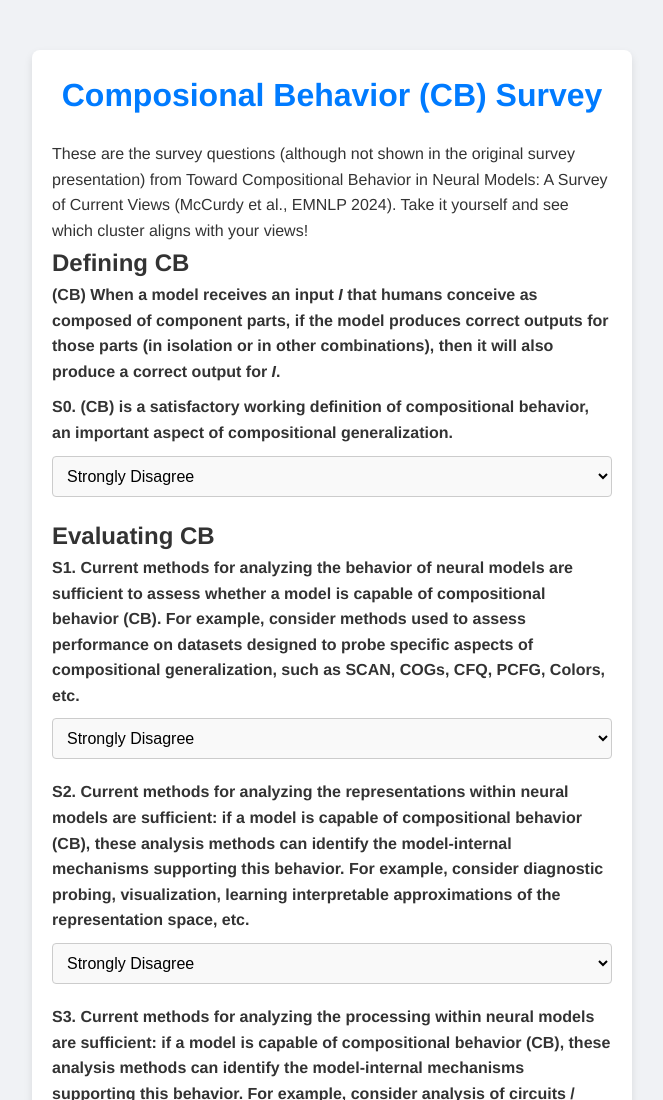
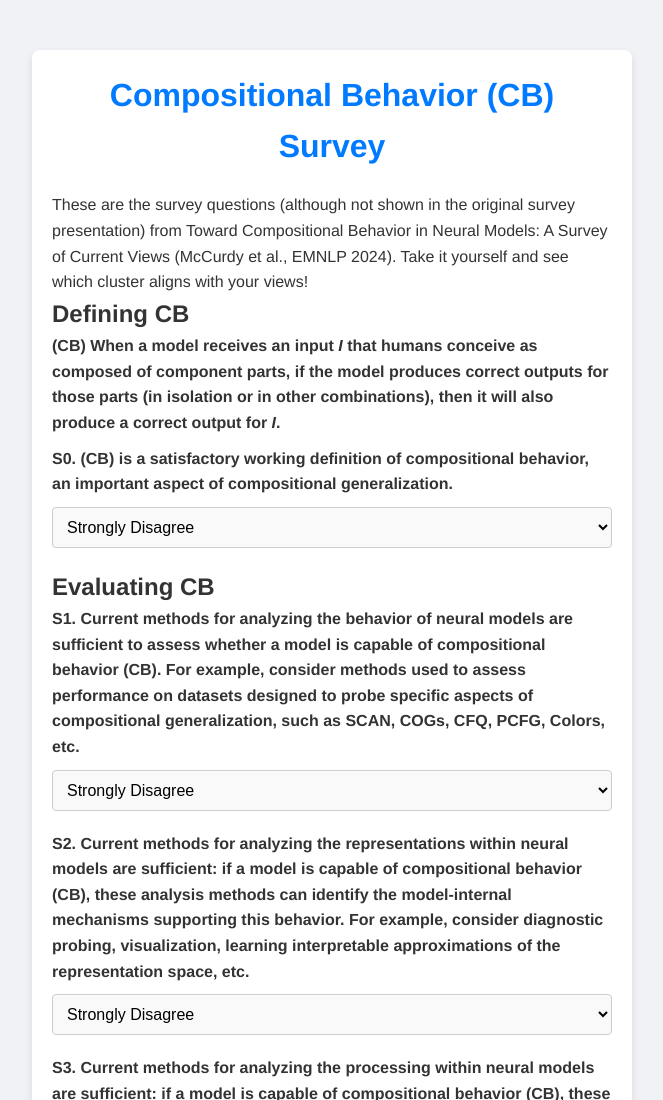
Before and after one commit to kmccurdy/CBsurvey, a plain HTML site: page index.html in a window 1280 px wide. Shown: the top 1100 px of the page, without its empty margins (308-971 px from the left). Drawn offline with Linux system fonts and the light colour scheme.

Commit message:
Update index.html

```diff
--- a/index.html
+++ b/index.html
@@ -8,7 +8,7 @@
 </head>
 <body>
     <div class="container">
-        <h1>Composional Behavior (CB) Survey</h1>
+        <h1>Compositional Behavior (CB) Survey</h1>
 
         <p>These are the survey questions (although not shown in the original survey presentation) from Toward Compositional Behavior in Neural Models: A Survey of Current Views (McCurdy et al., EMNLP 2024).
             Take it yourself and see which cluster aligns with your views!</p>
```
